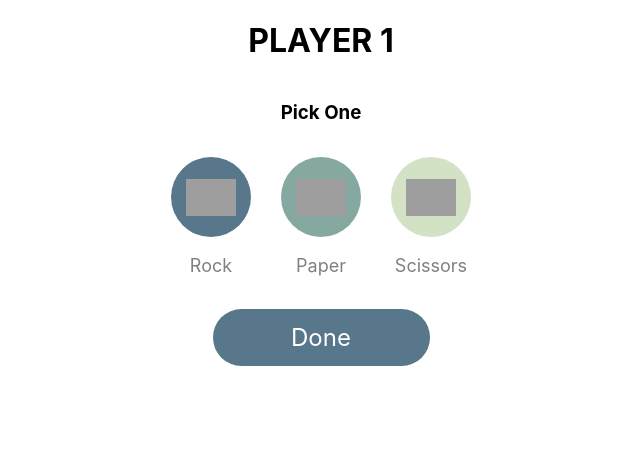
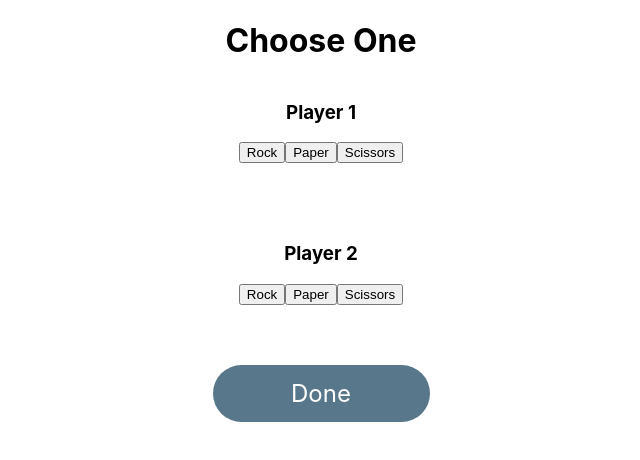
Before and after one commit to DawsonGosse/DecisionsGame, a Next.js app in the folder web/: page /rpsgame in a window 1280 px wide. Shown: the top 460 px of the page, without its empty margins (319-959 px from the left). Built offline with nearby package versions, Linux system fonts and the light colour scheme; grey boxes are pictures that could not be loaded.

Commit message:
logic done

```diff
--- a/web/comps/CircleText/index.js
+++ b/web/comps/CircleText/index.js
@@ -9,7 +9,7 @@ const Container = styled.div`
     padding: 15px;
 `;
 
-const Circle = styled.div`
+const Circle = styled.button`
     display: flex;
     align-items: center;
     justify-content: center;
@@ -17,6 +17,7 @@ const Circle = styled.div`
     width: 80px;
     background-color: ${props=>props.back};
     border-radius: 50%;
+    border: none;
 `;
 
 
--- a/web/pages/rpsgame.js
+++ b/web/pages/rpsgame.js
@@ -3,43 +3,110 @@ import React, {useState} from 'react';
 import CircleText from '../comps/CircleText';
 import Button from '../comps/Button';
 
-const Holder = styled.div `
-.container1 {
-    display:flex;
+//Styling
+const Container = styled.div`
+    display: flex;
     flex-direction: column;
-    justify-content:center;
-    align-items:center;
-};
-.container2 {
-    display:flex;
-    flex-direction: row;
-    justify-content:center;
-    align-items:center;
-};
-`;
+    justify-content: center;
+    align-items: center;
+`
 
+const PlayerChoicesCont = styled.div`
+    display: flex;
+    justify-content: center;
+    align-items: center;
+    margin-bottom: 60px;
+`
+
+
+//Leaderboard
 if (typeof window !== "undefined") {
-
     localStorage.setItem("P1rockpapersissors", 10)
     localStorage.setItem("P2rockpapersissors", 8)
+}
 
+//Game
+let user1Choice = 'null'
+let user2Choice = 'null'
+
+let Compare = function(choice1, choice2) {
+    //Tie
+    if(choice1 == choice2 & choice1 != 'null') {
+        alert('tie')
+    }
+
+    //Player 1 Wins
+    if (choice1 == 'paper' && choice2 == 'rock') {
+        alert('player 1 wins')
+    }
+    if (choice1 == 'rock' && choice2 == 'scissors') {
+        alert('player 1 wins')
+    }
+    if (choice1 == 'scissors' && choice2 == 'paper') {
+        alert('player 1 wins')
+    }
+
+    //Player 2 Wins
+    if (choice2 == 'paper' && choice1 == 'rock') {
+        alert('player 2 wins')
+    }
+    if (choice2 == 'rock' && choice1 == 'scissors') {
+        alert('player 2 wins')
+    }
+    if (choice2 == 'scissors' && choice1 == 'paper') {
+        alert('player 2 wins')
+    }
 }
 
 
 export default function RPS() {
+    //Player 1 Choices
+    const SelectPaper1 = function(){
+        user1Choice = "paper"
+        console.log('paper1')
+    }
+    const SelectRock1 = function(){
+        user1Choice = "rock"
+        console.log('rock1')
+    }
+    const SelectScissor1 = function(){
+        user1Choice = "scissors"
+        console.log('scissor1')
+    }
 
-    return <Holder>
-        <div className ="container1">
-            <h1>PLAYER 1</h1>
-            <h3>Pick One</h3>
-            <div className ="container2">
-            <CircleText></CircleText>
-            <CircleText text='Paper' back='#85A9A1'></CircleText>
-            <CircleText text='Scissors' back='#D3E1C5'></CircleText>
-            </div>
+    //Player 2 Choices
+    const SelectPaper2 = function(){
+        user2Choice = "paper"
+        console.log('paper2')
+    }
+    const SelectRock2 = function(){
+        user2Choice = "rock"
+        console.log('rock2')
+    }
+    const SelectScissor2 = function(){
+        user2Choice = "scissors"
+        console.log('scissor2')
+    }
 
-            <Button text='Done'></Button>
-        </div>
+    //RPS Page
+    return <Container>
+        <h1>Choose One</h1>
+        <h3>Player 1</h3>
+        <PlayerChoicesCont>
+            {/* Player 1 */}
+            <button onClick={SelectRock1}>Rock</button>
+            <button onClick={SelectPaper1}>Paper</button>
+            <button onClick={SelectScissor1}>Scissors</button>
+        </PlayerChoicesCont>
 
-    </Holder>
+        <h3>Player 2</h3>
+        <PlayerChoicesCont>
+            {/* Player 2 */}
+            <button onClick={SelectRock2}>Rock</button>
+            <button onClick={SelectPaper2}>Paper</button>
+            <button onClick={SelectScissor2}>Scissors</button>
+        </PlayerChoicesCont>
+
+        <Button text='Done' onClick={Compare (user1Choice, user2Choice)}></Button>
+    </Container>
 }
```
Also changed, not shown: 1 other file (tests, documents, lock files or other folders).
